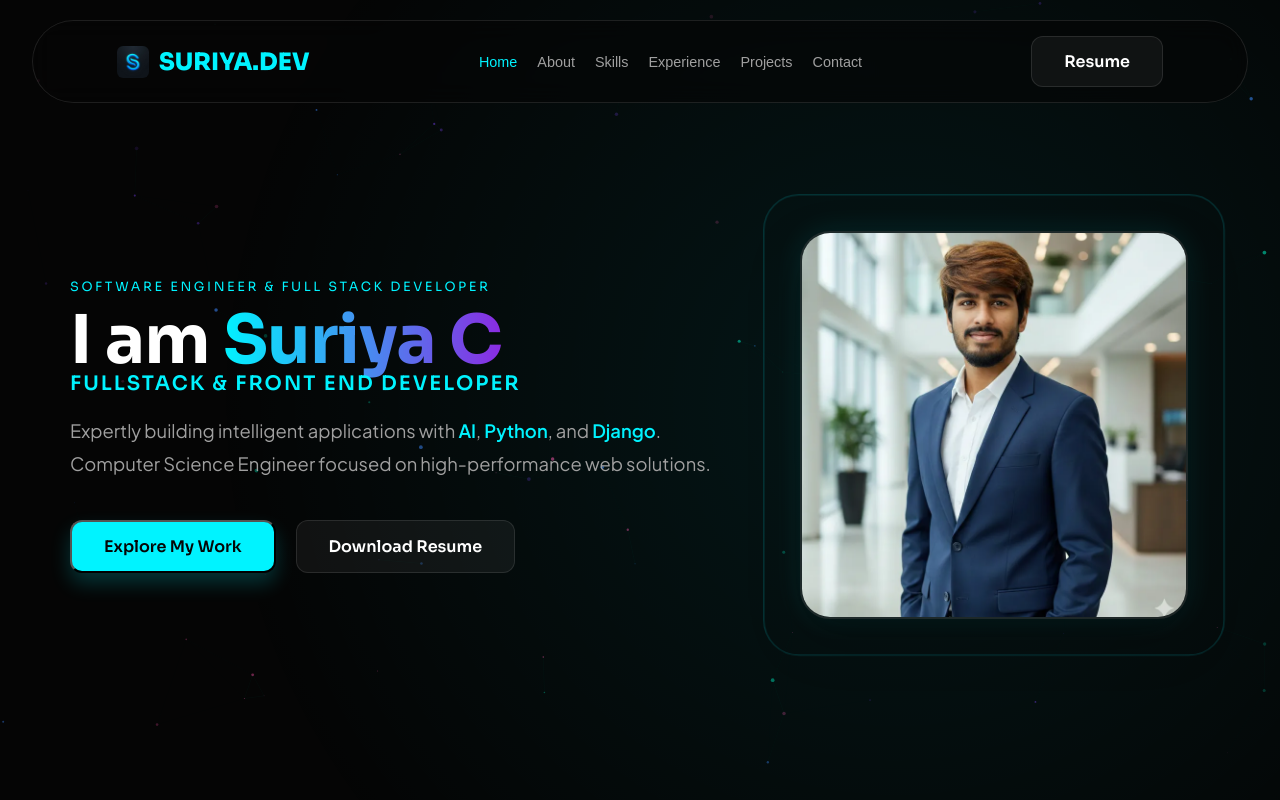
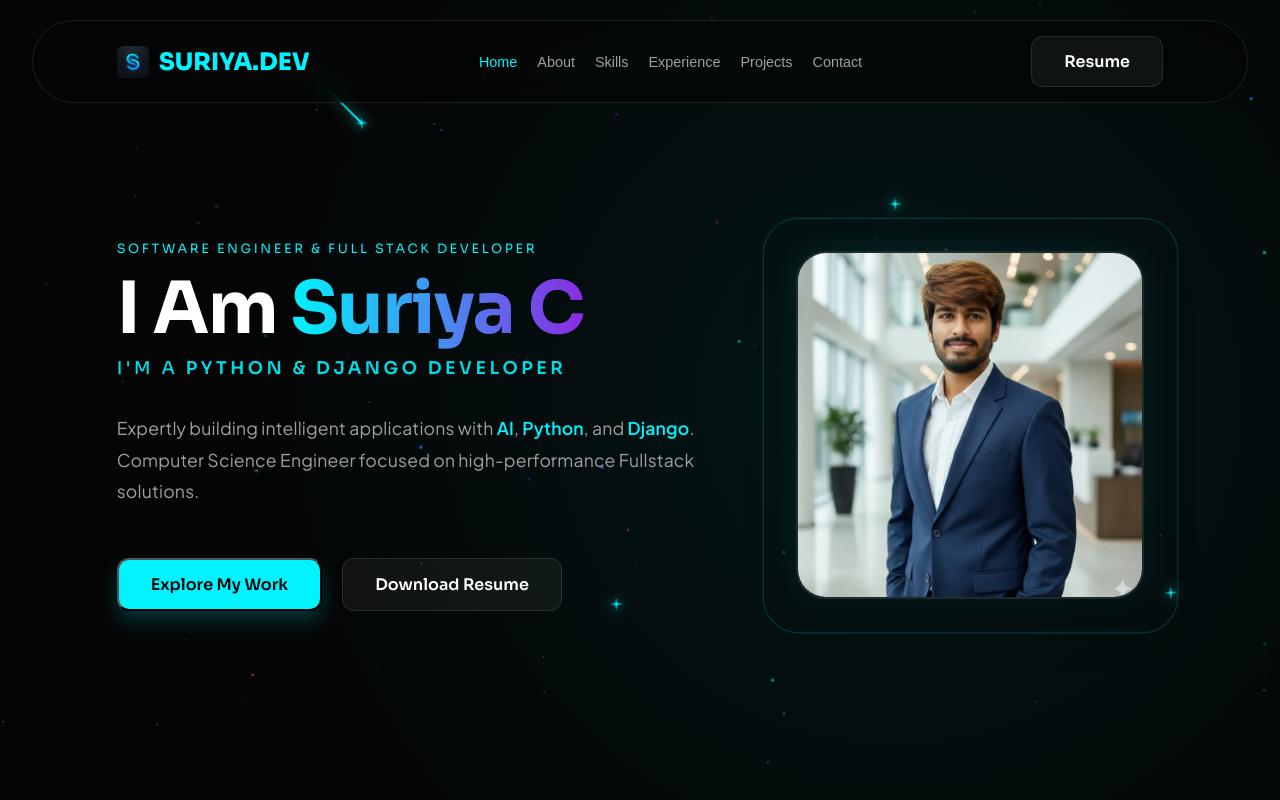
Before and after one commit to mrsuryan/suriya_portfolio, a React (Vite) app: page / in a window 1280 px wide. Shown: the top 800 px of the page. Built offline with nearby package versions, Linux system fonts and the light colour scheme.

Commit message:
feat: implement portfolio foundation with 3D background, shooting stars, and data-driven components

```diff
--- a/src/App.jsx
+++ b/src/App.jsx
@@ -5,6 +5,8 @@ import "./styles/global.css";
 import Preloader   from "./components/Preloader";
 import Cursor      from "./components/Cursor";
 import Particles   from "./components/Particles";
+import CountUp     from "./components/CountUp";
+import ShootingStars from "./components/ShootingStars";
 import Navbar      from "./components/Navbar";
 import DownloadBtn from "./components/DownloadBtn";
 import SkillBar    from "./components/SkillBar";
@@ -108,10 +110,11 @@ export default function App() {
         setTimeout(() => window.scrollTo(0, 0), 0);
       }} />
       <ScrollToTop />
+      <Particles />
+      <ShootingStars />
+      <Cursor />
       <Navbar activeNav={activeNav} navTo={navTo} />
       <div className={`site-container ${siteReady ? "is-revealed" : ""}`} style={{ overflowX: "hidden" }}>
-      <Particles />
-      <Cursor />
 
       {/* ── HERO ── */}
       <section className="hero" id="home">
@@ -119,13 +122,15 @@ export default function App() {
           <div className="hero-text-block">
             <span className="section-subtitle" style={{ textAlign: "left", marginBottom: "10px" }}>Software Engineer & Full Stack Developer</span>
             <h1 className="hero-title">
-              I am <span className="grad-text">Suriya C</span><br />
-              <span className="hero-role">Fullstack & Front End Developer</span>
+              I Am <span className="grad-text">Suriya C</span><br />
+              <span className="hero-role" style={{ opacity: 0.9 }}>
+                I'm a <span className="accent-text">{typed}</span>
+              </span>
             </h1>
             <p className="hero-desc">
               Expertly building intelligent applications with <span className="accent-text">AI</span>,
               <span className="accent-text"> Python</span>, and <span className="accent-text"> Django</span>.
-              Computer Science Engineer focused on high-performance web solutions.
+              Computer Science Engineer focused on high-performance Fullstack solutions.
             </p>
             <div className="hero-btns">
               <button className="btn btn-primary" onClick={() => navTo("projects")}>Explore My Work</button>
@@ -167,9 +172,11 @@ export default function App() {
 
             <div className="about-metrics">
                {STATS.filter(s => ["Projects Built", "Internship Exp", "Certifications"].includes(s.label)).map(x => (
-                <div key={x.label} className="ach-card glass" style={{ textAlign: "left", padding: "20px 30px", display: "flex", justifyContent: "space-between", alignItems: "center" }}>
+                <div key={x.label} className="ach-card glass hover-glow" style={{ textAlign: "left", padding: "20px 30px", display: "flex", justifyContent: "space-between", alignItems: "center" }}>
                   <span className="ach-label" style={{ fontSize: "1.1rem", color: "var(--text-main)", fontWeight: "600" }}>{x.label}</span>
-                  <span className="ach-number" style={{ fontSize: "2rem", marginBottom: 0 }}>{x.n}{x.suffix}</span>
+                  <span className="ach-number" style={{ fontSize: "2rem", marginBottom: 0 }}>
+                    <CountUp end={x.n} suffix={x.suffix} />
+                  </span>
                 </div>
               ))}
             </div>
@@ -194,7 +201,7 @@ export default function App() {
 
           <div className="skill-grid">
             {STACK_CARDS.map((c, i) => (
-              <div key={c.label} className="skill-card glass">
+              <div key={c.label} className="skill-card glass hover-glow">
                 <div className="skill-icon">{c.icon}</div>
                 <div className="skill-name">{c.label}</div>
               </div>
@@ -212,7 +219,7 @@ export default function App() {
               <h2 className="section-title" style={{ textAlign: "center" }}>Where I've <span className="grad-text">Worked</span></h2>
               <div className="contact-items">
                 {EXPERIENCE.map((exp, i) => (
-                  <div key={i} className="glass" style={{ padding: "30px", marginBottom: "20px" }}>
+                  <div key={i} className="glass hover-glow" style={{ padding: "30px", marginBottom: "20px" }}>
                     <div style={{ display: "flex", justifyContent: "space-between", marginBottom: "15px" }}>
                       <h3 style={{ fontSize: "1.3rem" }}>{exp.role}</h3>
                       <span className="tag" style={{ color: "var(--accent-cyan)", borderColor: "var(--accent-cyan)" }}>{exp.period}</span>
@@ -416,25 +423,25 @@ export default function App() {
           </div>
 
           {/* RIGHT: Contact Details */}
-          <div className="footer-col" style={{ textAlign: "right" }}>
+          <div className="footer-col" style={{ display: "flex", flexDirection: "column", alignItems: "flex-start" }}>
             <h4>Contact Me</h4>
-            <div className="footer-nav" style={{ alignItems: "flex-end" }}>
-              <a href={PERSONAL.emailLink} target="_blank" rel="noopener noreferrer" className="footer-contact-item" style={{ textDecoration: "none" }} aria-label="Send me an email">
+            <div className="footer-nav">
+              <a href={PERSONAL.emailLink} target="_blank" rel="noopener noreferrer" className="footer-contact-item" aria-label="Send me an email">
                 <EmailIconSm />
                 <span>{PERSONAL.email}</span>
               </a>
-              <a href={PERSONAL.whatsapp} target="_blank" rel="noopener noreferrer" className="footer-contact-item" style={{ textDecoration: "none" }} aria-label="Chat with me on WhatsApp">
+              <a href={PERSONAL.whatsapp} target="_blank" rel="noopener noreferrer" className="footer-contact-item" aria-label="Chat with me on WhatsApp">
                 <WhatsAppIconSm />
                 <span>{PERSONAL.phone}</span>
               </a>
-              <a href={PERSONAL.github} target="_blank" rel="noopener noreferrer" className="footer-contact-item" style={{ textDecoration: "none" }} aria-label="Visit my GitHub profile">
-                <GitHubIconSm />
-                <span>GitHub</span>
-              </a>
-              <a href={PERSONAL.linkedin} target="_blank" rel="noopener noreferrer" className="footer-contact-item" style={{ textDecoration: "none" }} aria-label="Visit my LinkedIn profile">
-                <LinkedInIconSm />
-                <span>LinkedIn</span>
-              </a>
+              <div className="footer-social-row" style={{ marginTop: "10px", display: "flex", gap: "15px" }}>
+                <a href={PERSONAL.github} target="_blank" rel="noopener noreferrer" className="footer-social-icon-circle" aria-label="Visit my GitHub profile">
+                  <GitHubIconSm />
+                </a>
+                <a href={PERSONAL.linkedin} target="_blank" rel="noopener noreferrer" className="footer-social-icon-circle" aria-label="Visit my LinkedIn profile">
+                  <LinkedInIconSm />
+                </a>
+              </div>
             </div>
           </div>
 
--- /dev/null
+++ b/src/components/ShootingStars.jsx
@@ -0,0 +1,16 @@
+import React from 'react';
+import '../styles/ShootingStars.css';
+
+const ShootingStars = () => {
+  return (
+    <div className="shooting-stars-container">
+      <div className="shooting-star star-1"></div>
+      <div className="shooting-star star-2"></div>
+      <div className="shooting-star star-3"></div>
+      <div className="shooting-star star-4"></div>
+      <div className="shooting-star star-5"></div>
+    </div>
+  );
+};
+
+export default ShootingStars;
--- /dev/null
+++ b/src/styles/Background3D.css
@@ -0,0 +1,80 @@
+/* ── 3D BACKGROUND LAYER ── */
+.bg-3d-container {
+  position: fixed;
+  inset: 0;
+  width: 100%;
+  height: 100%;
+  z-index: 1; /* Just above standard background */
+  pointer-events: none;
+  overflow: hidden;
+  perspective: 1200px;
+}
+
+.scene-3d {
+  width: 100%;
+  height: 100%;
+  position: relative;
+  transform-style: preserve-3d;
+  will-change: transform;
+}
+
+/* ── FLOATING CUBE ── */
+.cube-3d {
+  position: absolute;
+  width: 100px;
+  height: 100px;
+  transform-style: preserve-3d;
+  animation: rotate3D 20s linear infinite;
+  opacity: 0.4; /* Increased visibility */
+}
+
+.cube-face {
+  position: absolute;
+  width: 100px;
+  height: 100px;
+  background: rgba(0, 243, 255, 0.1);
+  border: 1px solid rgba(0, 243, 255, 0.5);
+  backdrop-filter: blur(4px);
+  box-shadow: 0 0 20px rgba(0, 243, 255, 0.2);
+}
+
+.face-front  { transform: translateZ(50px); }
+.face-back   { transform: rotateY(180deg) translateZ(50px); }
+.face-right  { transform: rotateY(90deg) translateZ(50px); }
+.face-left   { transform: rotateY(-90deg) translateZ(50px); }
+.face-top    { transform: rotateX(90deg) translateZ(50px); }
+.face-bottom { transform: rotateX(-90deg) translateZ(50px); }
+
+/* ── FLOATING RING (Torus Proxy) ── */
+.ring-3d {
+  position: absolute;
+  width: 150px;
+  height: 150px;
+  border-radius: 50%;
+  border: 8px solid rgba(124, 58, 237, 0.4);
+  transform-style: preserve-3d;
+  animation: rotate3DInverse 25s linear infinite;
+  opacity: 0.35;
+  box-shadow: 0 0 30px rgba(124, 58, 237, 0.3);
+}
+
+@keyframes rotate3D {
+  0%   { transform: rotateX(0deg) rotateY(0deg) rotateZ(0deg); }
+  100% { transform: rotateX(360deg) rotateY(360deg) rotateZ(360deg); }
+}
+
+@keyframes rotate3DInverse {
+  0%   { transform: rotateX(360deg) rotateY(360deg); }
+  100% { transform: rotateX(0deg) rotateY(0deg); }
+}
+
+/* ── POSITIONS & SIZES ── */
+.obj-1 { top: 15%; left: 10%; transform: scale(1.2); }
+.obj-2 { top: 60%; left: 85%; transform: scale(0.8); }
+.obj-3 { top: 80%; left: 20%; transform: scale(1); }
+.obj-4 { top: 25%; left: 75%; transform: scale(0.9); }
+.obj-5 { top: 45%; left: 5%;  transform: scale(0.7); }
+
+@media (max-width: 768px) {
+  .bg-3d-container { display: none; } /* Hide on mobile for performance */
+}
--- /dev/null
+++ b/src/styles/ShootingStars.css
@@ -0,0 +1,61 @@
+.shooting-stars-container {
+  position: fixed;
+  top: 0;
+  left: 0;
+  width: 100%;
+  height: 100%;
+  z-index: -1; /* Placed strictly behind all content */
+  pointer-events: none;
+  overflow: hidden;
+  transform: rotateZ(45deg);
+}
+
+.shooting-star {
+  position: absolute;
+  left: 50%;
+  top: 50%;
+  height: 2px;
+  background: linear-gradient(-45deg, var(--accent-cyan), rgba(0, 0, 255, 0));
+  border-radius: 999px;
+  filter: drop-shadow(0 0 6px var(--accent-cyan));
+  animation: tail 3000ms ease-in-out infinite, shooting 3000ms ease-in-out infinite;
+}
+
+.shooting-star::before, .shooting-star::after {
+  content: '';
+  position: absolute;
+  top: calc(50% - 1px);
+  right: 0;
+  height: 2px;
+  background: linear-gradient(-45deg, rgba(0, 0, 255, 0), var(--accent-cyan), rgba(0, 0, 255, 0));
+  transform: translateX(50%) rotateZ(45deg);
+  border-radius: 100%;
+  animation: shining 3000ms ease-in-out infinite;
+}
+
+.shooting-star::after {
+  transform: translateX(50%) rotateZ(-45deg);
+}
+
+@keyframes tail {
+  0%   { width: 0; }
+  30%  { width: 100px; }
+  100% { width: 0; }
+}
+
+@keyframes shining {
+  0%   { width: 0; }
+  50%  { width: 30px; }
+  100% { width: 0; }
+}
+
+@keyframes shooting {
+  0%   { transform: translateX(0); }
+  100% { transform: translateX(300px); }
+}
+
+.star-1 { top: 10%; left: 30%; animation-delay: 1000ms; }
+.star-2 { top: 30%; left: 80%; animation-delay: 3500ms; }
+.star-3 { top: 50%; left: 10%; animation-delay: 6000ms; }
+.star-4 { top: 70%; left: 60%; animation-delay: 8500ms; }
+.star-5 { top: 20%; left: 90%; animation-delay: 11000ms; }
--- a/src/styles/global.css
+++ b/src/styles/global.css
@@ -185,6 +185,7 @@
   transform: translateY(24px);
   pointer-events: none;
   overflow-x: hidden;
+  background: transparent; /* Allow fixed backgrounds to show through */
   transition: opacity 0.9s cubic-bezier(0.19, 1, 0.22, 1),
               transform 0.9s cubic-bezier(0.19, 1, 0.22, 1);
 }
@@ -217,8 +218,8 @@
 }
 
 
-html {
-  scroll-behavior: smooth;
+html, body, a, button, input, textarea, [role="button"], .btn, .project-card, .skill-card, .ach-card, .nav-link, .contact-item {
+  cursor: none !important;
 }
 
 body {
@@ -228,6 +229,55 @@ body {
   line-height: 1.6;
   overflow-x: hidden;
   -webkit-font-smoothing: antialiased;
+}
+
+/* ── MODERN CLASSIC DUAL-LAYER CURSOR ── */
+.cursor-dot {
+  position: fixed;
+  top: 0;
+  left: 0;
+  width: 8px; /* Slightly increased size */
+  height: 8px; /* Slightly increased size */
+  background-color: var(--accent-cyan);
+  border-radius: 50%;
+  pointer-events: none;
+  z-index: 999999;
+  box-shadow: 0 0 10px 2px var(--accent-glow); /* Neon glow effect */
+  will-change: transform;
+}
+
+.cursor-ring {
+  position: fixed;
+  top: 0;
+  left: 0;
+  width: 36px;
+  height: 36px;
+  border: 1.5px solid rgba(0, 243, 255, 0.4);
+  border-radius: 50%;
+  pointer-events: none;
+  z-index: 999998;
+  box-shadow: 0 0 8px rgba(0, 243, 255, 0.2); /* Subtle outer glow */
+  transition: width 0.3s ease, height 0.3s ease, border-color 0.3s ease, background 0.3s ease, box-shadow 0.3s ease;
+  will-change: transform;
+}
+
+/* Hover state effects */
+.cur-hover .cursor-ring {
+  width: 50px;
+  height: 50px;
+  border-color: var(--accent-purple);
+  background: rgba(138, 43, 226, 0.05);
+}
+
+.cur-hover .cursor-dot {
+  background-color: var(--accent-purple);
+  transform: scale(1.5);
+}
+
+/* Click effect */
+.cur-clicking .cursor-ring {
+  transform: scale(0.85);
+  background: rgba(0, 243, 255, 0.2);
 }
 
 /* ── SCROLLBAR ── */
@@ -534,10 +584,9 @@ h1, h2, h3, h4, h5 {
   display: grid;
   grid-template-columns: 1.2fr 0.8fr;
   align-items: center;
-  gap: 60px;
+  gap: 80px;
   text-align: left;
   padding-top: 50px;
-
 }
 
 .hero-profile-container {
@@ -577,27 +626,32 @@ h1, h2, h3, h4, h5 {
 }
 
 .hero-title {
-  font-size: clamp(2.5rem, 7vw, 4.2rem);
-  margin-bottom: 20px;
-  line-height: 1;
+  font-size: clamp(2.8rem, 8vw, 4.5rem);
+  margin-bottom: 30px;
+  line-height: 1.1;
+  letter-spacing: -0.02em;
 }
 
 .hero-role {
-  font-size: clamp(1rem, 2vw, 1.25rem);
-  color: var(--accent-cyan);
-  letter-spacing: 0.1em;
+  font-size: clamp(0.9rem, 1.8vw, 1.1rem);
+  color: var(--accent-cyan);
+  letter-spacing: 0.2em;
   text-transform: uppercase;
-  margin-bottom: 20px;
-  font-weight: 600;
+  margin-top: 10px;
+  margin-bottom: 35px;
+  font-weight: 500;
   display: block;
+  opacity: 0.9;
 }
 
 .hero-desc {
-  font-size: 1.15rem;
+  font-size: 1.1rem;
   color: var(--text-muted);
-  max-width: 650px;
-  margin-bottom: 40px;
+  max-width: 580px;
+  margin-bottom: 50px;
   line-height: 1.8;
+  letter-spacing: 0.01em;
+  font-weight: 400;
 }
 
 .accent-text {
@@ -1184,10 +1238,37 @@ h1, h2, h3, h4, h5 {
 .footer-contact-item {
   display: flex;
   align-items: center;
-  gap: 10px;
+  gap: 12px;
   color: var(--text-muted);
-  margin-bottom: 15px;
+  margin-bottom: 12px;
   font-size: 0.95rem;
+  text-decoration: none;
+  transition: var(--transition-smooth);
+}
+
+.footer-contact-item:hover {
+  color: var(--accent-cyan);
+  transform: translateX(5px);
+}
+
+.footer-social-icon-circle {
+  width: 40px;
+  height: 40px;
+  display: flex;
+  align-items: center;
+  justify-content: center;
+  border-radius: 50%;
+  background: rgba(255, 255, 255, 0.05);
+  border: 1px solid var(--glass-border);
+  color: var(--text-muted);
+  transition: var(--transition-smooth);
+}
+
+.footer-social-icon-circle:hover {
+  background: var(--accent-cyan);
+  color: var(--bg-dark);
+  transform: translateY(-5px);
+  box-shadow: 0 5px 15px var(--accent-glow);
 }
 
 .footer-contact-icon {
```
Also changed, not shown: src/components/Background3D.jsx (added, +65 -0 lines), src/components/CountUp.jsx (+59 -33 lines), src/components/Cursor.jsx (+37 -37 lines), src/data.js (+10 -10 lines).
